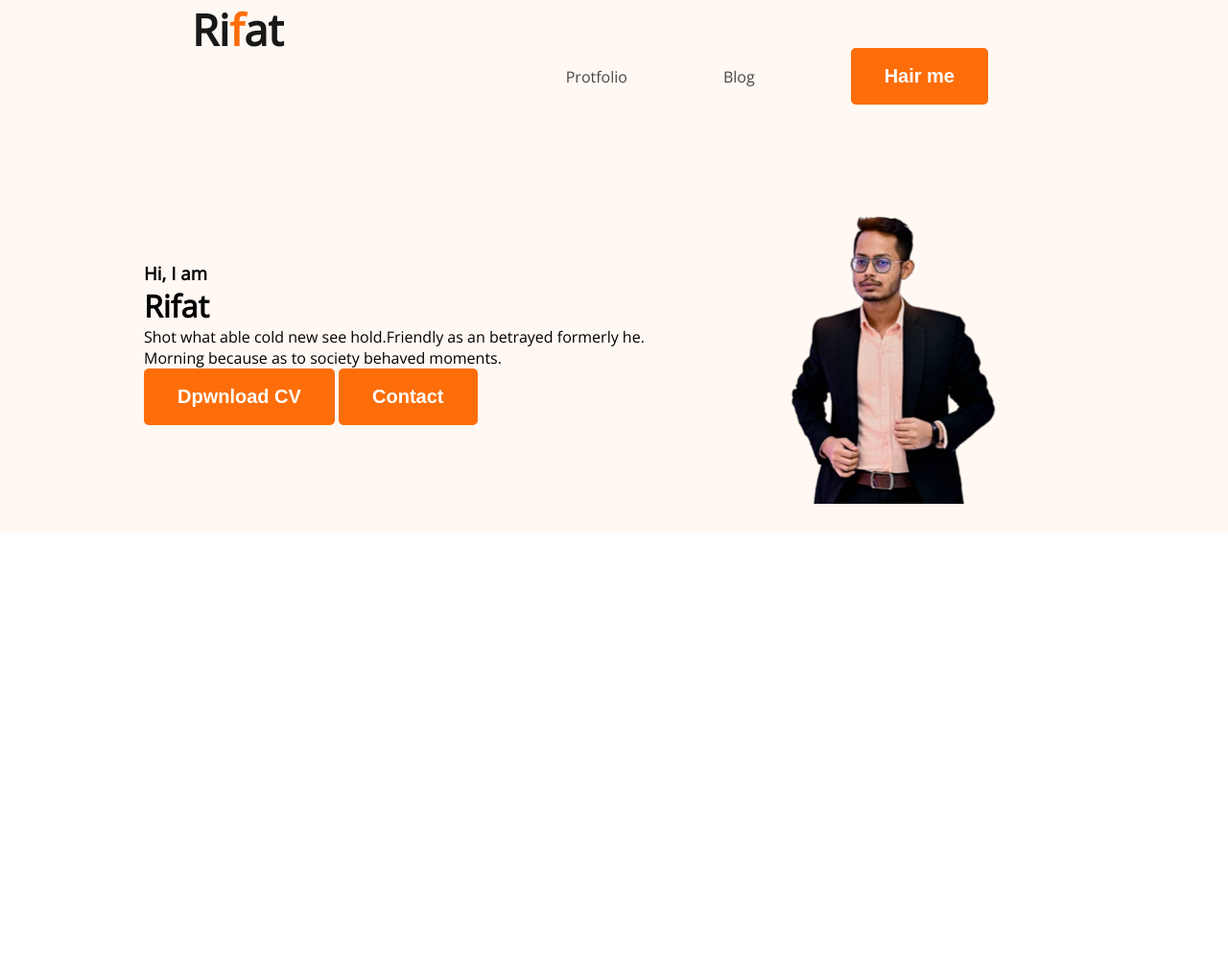
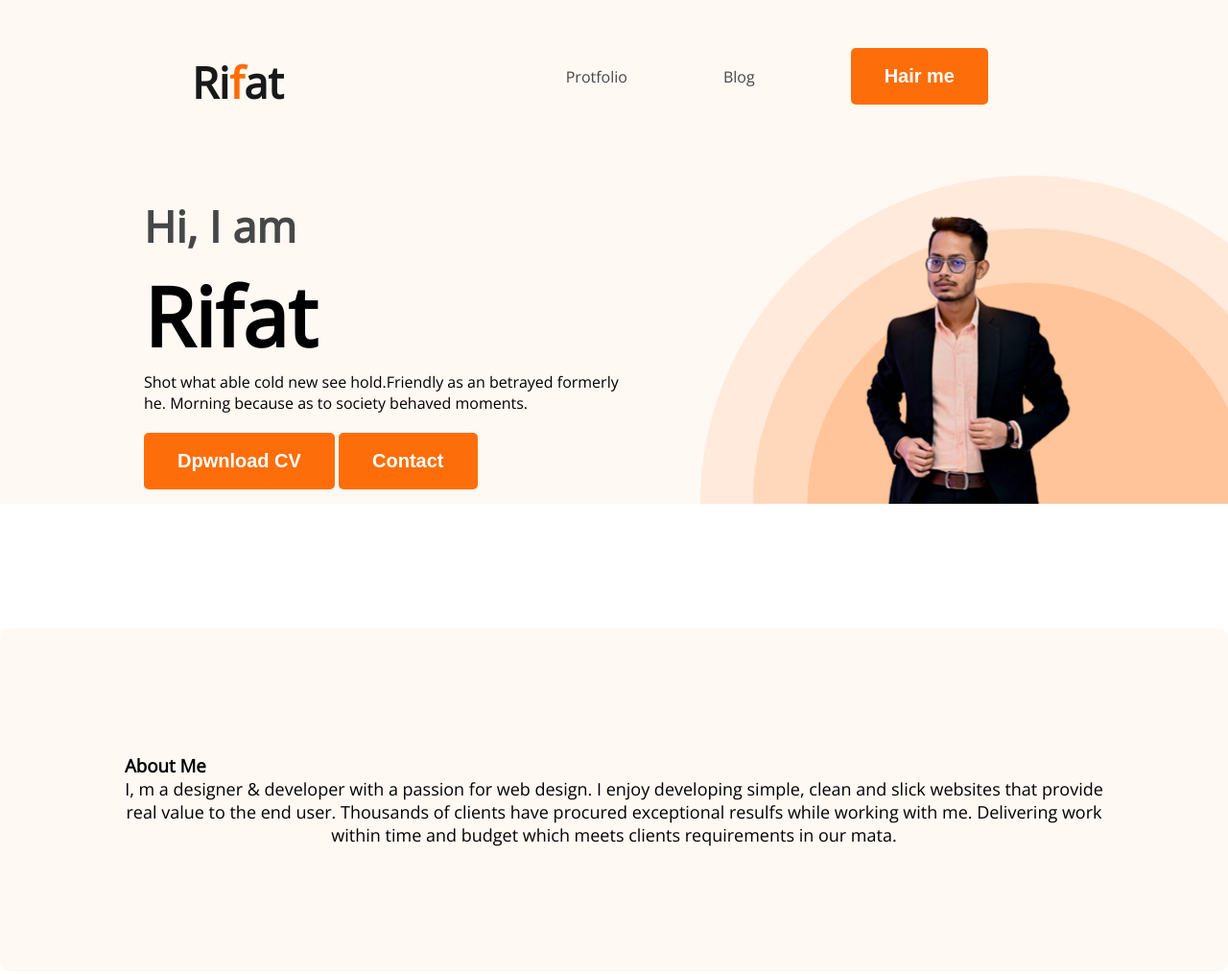
Before and after one commit to Rifat7717/my-protfolio, a plain HTML site: page index.html in a window 1280 px wide. Shown: the whole page at 96% size. Before the commit the page ends 800 px from the top, so only its background shows below. Drawn offline with nearby package versions, Linux system fonts and the light colour scheme.

Commit message:
head complite

```diff
--- a/index.html
+++ b/index.html
@@ -24,7 +24,7 @@
             <div class="banner-content">
                 <h3 class="banner-greeting">Hi, I am</h3>
                 <h1 class="banner-title">Rifat</h1>
-                <p>Shot what able cold new see hold.Friendly as an betrayed formerly he. <br>
+                <p class="banner-description">Shot what able cold new see hold.Friendly as an betrayed formerly he.
                      Morning because as to society behaved moments.</p>
                     <button class="btn-primary">Dpwnload CV</button>
                     <button class="btn-primary">Contact</button>
@@ -34,6 +34,12 @@
 
     </header>
     <main>
+        <section class="about">
+            <h3 class="section-tile">About Me</h3>
+            <p class="section-description">I, m a designer & developer with a passion for web design. I enjoy developing simple, clean and slick websites that provide real value to the end user. Thousands of clients have procured exceptional resulfs while working with me. Delivering work within time and budget which meets clients requirements in our mata.</p>
+
+        </section>
+
 
     </main>
     <footer>
--- a/styles/protfolio.css
+++ b/styles/protfolio.css
@@ -1,6 +1,20 @@
 *{
     padding: 0px;
     margin: 0px;
+}
+/* shared section */
+.section-title{
+    color: #181818);
+    text-align: center;
+    font-size: 35px;
+    font-weight: 700;
+    line-height: normal;
+}
+
+.section-description{
+    color: #757575);
+    text-align: center;
+    font-size: 18px;
 }
 
 /* common font */
@@ -33,6 +47,7 @@ nav{
     color: #181818;
     font-size: 45px;
     font-weight: 800;
+    padding-top: 55px;
 }
 
 nav > ul{
@@ -53,15 +68,57 @@ nav a{
 /* header related style */
 .header{
     background-color:#FFF8F3;
+    background-image: url(/images/header_bg.png);
+    background-repeat: no-repeat;
+    background-position: bottom right;
+    background-size: 550px;
+
+
+
 }
 
 .banner{
-    padding: 30px 30px 30px 150px;
+    padding: 30px 30px 0px 150px;
     display: flex;
     align-items: center;
+    justify-content: space-between;
+}
+.banner-content{
+    max-width: 500px;
 }
 
 .banner .profilepic{
     width: 500px;
 
+
 }
+.banner-greeting{
+    font-size: 45px;
+    color: #474747;
+    margin-bottom: 0px;
+}
+
+.banner-title{
+    font-size: 85px;
+    font-weight: 700;
+    margin-top: 5px;
+}
+
+.banner-description{
+    margin-bottom: 20px;
+}
+/* main section */
+
+main{
+
+}
+
+/* about section style */
+
+.about{
+    padding: 130px;
+    margin:130px 0px ;
+    border-radius: 10px;
+    background: #FFF8F3;
+
+}
```
